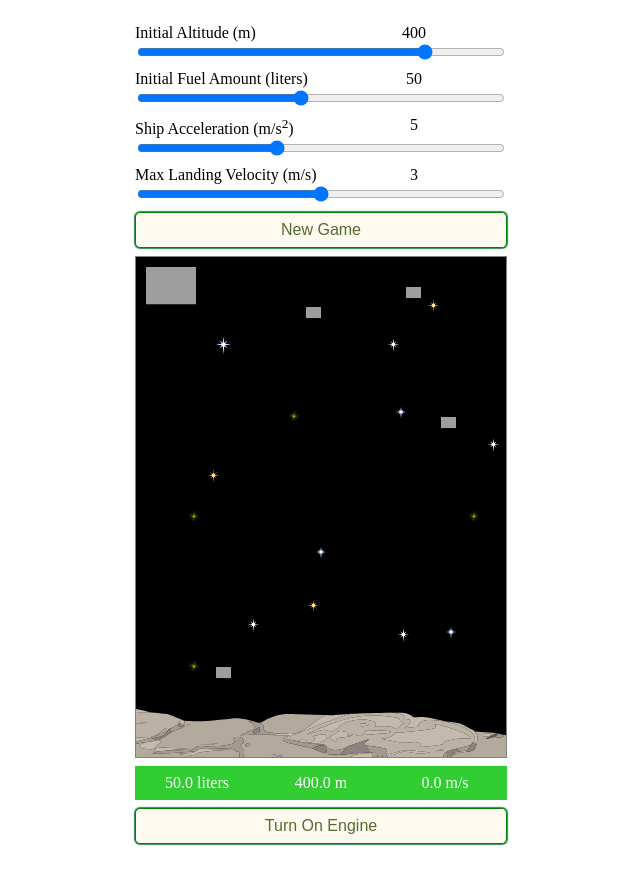
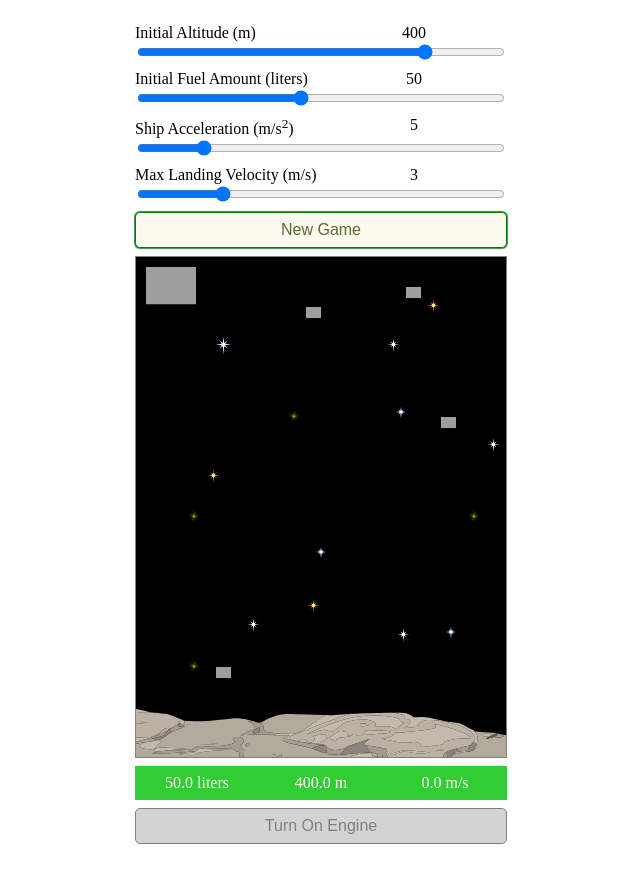
Before and after one commit to tomfoxweb/game-apollon, an Angular app: page / in a window 1280 px wide. Shown: the top 884 px of the page, without its empty margins (319-959 px from the left). Built offline with nearby package versions, Linux system fonts and the light colour scheme.

Commit message:
Relax maximum control values for ship landing

```diff
--- a/src/app/app.component.html
+++ b/src/app/app.component.html
@@ -75,9 +75,7 @@
     <span class="info-fuel" [class.danger-value]="dangerFuelAmount"
       >{{ fuelAmount | number: "1.1-1" }} liters</span
     >
-    <span class="info-altitude" [class.danger-value]="dangerAltitude"
-      >{{ altitude | number: "1.1-1" }} m</span
-    >
+    <span class="info-altitude">{{ altitude | number: "1.1-1" }} m</span>
     <span
       class="info-velocity"
       [class.danger-value]="dangerVelocity"
@@ -91,7 +89,7 @@
     (pointerdown)="turnOnEngine()"
     (pointerup)="turnOffEngine()"
     (pointerleave)="turnOffEngine()"
-    [disabled]="!imagesLoaded"
+    [disabled]="!imagesLoaded || !gameStarted"
   >
     Turn On Engine
   </button>
--- a/src/app/app.component.scss
+++ b/src/app/app.component.scss
@@ -28,6 +28,7 @@ $content-max-width: 370px;
       background-color: lightgray;
       border: 1px solid gray;
       box-shadow: none;
+      cursor: initial;
     }
   }
 
--- a/src/app/app.component.ts
+++ b/src/app/app.component.ts
@@ -30,10 +30,10 @@ export class AppComponent implements OnInit, AfterViewInit, Viewable {
   maxFuelAmount = 100;
   valueFuelAmount = 50;
   minShipAcceleration = 2.0;
-  maxShipAcceleration = 10.0;
+  maxShipAcceleration = 20.0;
   valueShipAcceleration = 5.0;
   minSafeVelocity = 1.0;
-  maxSafeVelocity = 5.0;
+  maxSafeVelocity = 10.0;
   valueSafeVelocity = 3.0;
   fuelAmount = this.valueFuelAmount;
   velocity = 0;
@@ -43,6 +43,7 @@ export class AppComponent implements OnInit, AfterViewInit, Viewable {
   dangerAltitude = false;
   dangerFuelAmount = false;
   imagesLoaded = false;
+  gameStarted = false;
 
   private images: Promise<Map<FigureType, HTMLImageElement>> | undefined;
 
@@ -73,6 +74,9 @@ export class AppComponent implements OnInit, AfterViewInit, Viewable {
   showAltitude(altitude: number): void {
     this.altitude = altitude;
     this.dangerAltitude = this.altitude < this.maxAltitude / 20;
+    if (this.altitude <= 0) {
+      this.gameStarted = false;
+    }
   }
 
   showVelocity(velocity: number): void {
@@ -88,6 +92,7 @@ export class AppComponent implements OnInit, AfterViewInit, Viewable {
     const acceleration = Number(this.rangeAcceleration.nativeElement.value);
     const velocity = Number(this.rangeSafeVelocity.nativeElement.value);
     this.gameArena.newGame(altitude, fuel, acceleration, velocity);
+    this.gameStarted = true;
   }
 
   turnOnEngine(): void {
--- a/src/styles.scss
+++ b/src/styles.scss
@@ -10,4 +10,5 @@ html {
 
 body {
   padding: 1em;
+  padding-bottom: 3em;
 }
```
